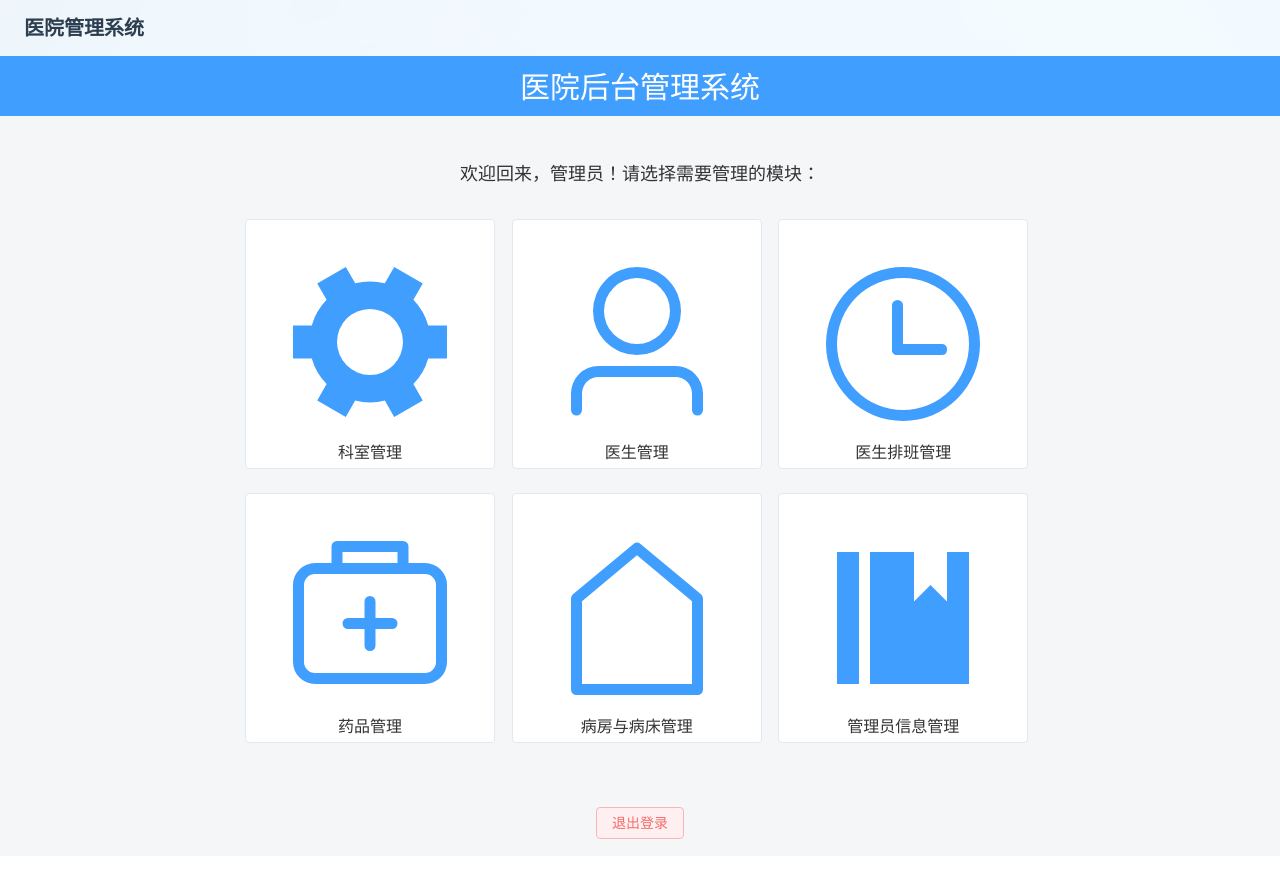
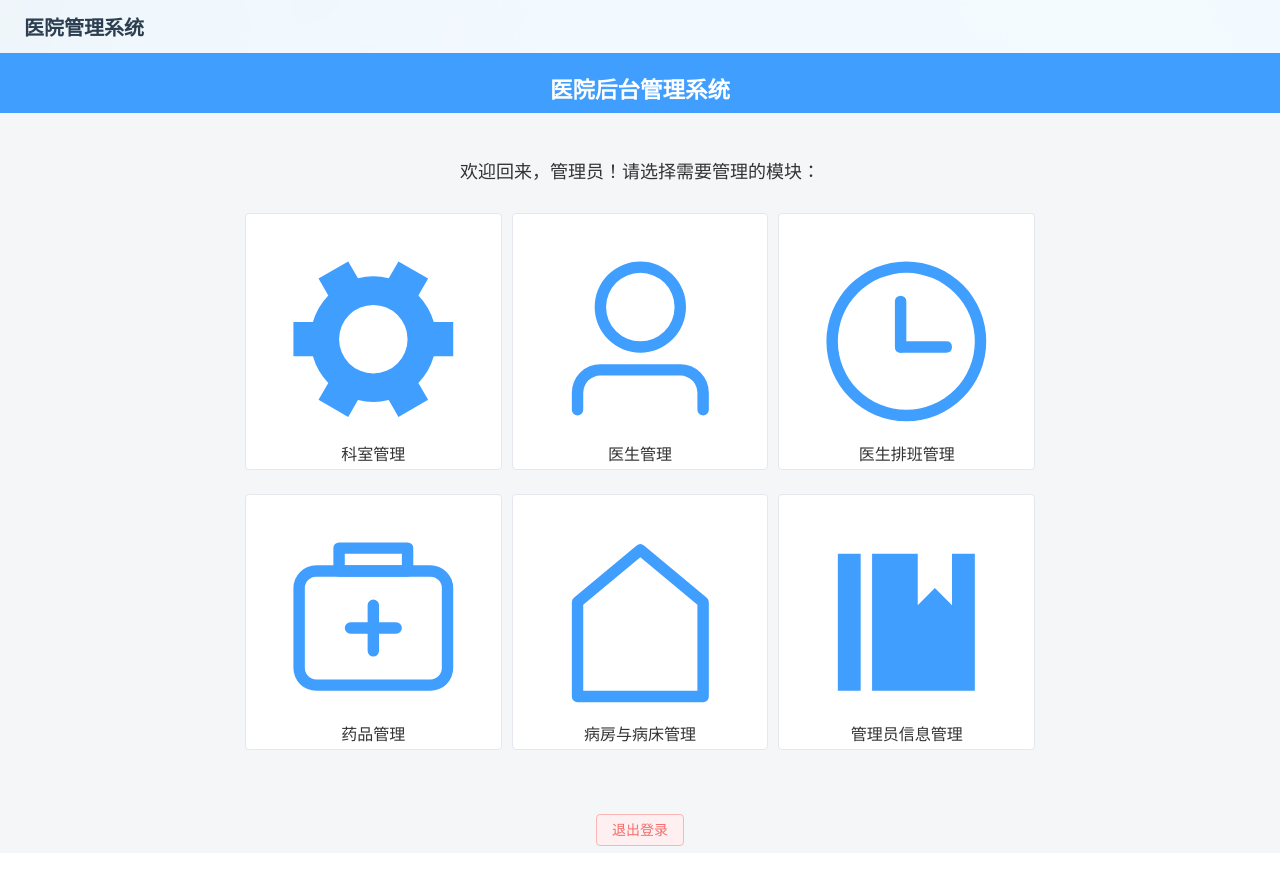
Before and after one commit to Authcult/DBWork, a Vue app in the folder vue/HospitalManagementSystem/: page /admin in a window 1280 px wide. Built offline with nearby package versions, Linux system fonts and the light colour scheme; sample sign-in values are in the browser's storage.

Commit message:
vite与npm冲突，修改配置文件使之可以正常运行，另外再测试git功能。

```diff
--- a/vue/HospitalManagementSystem/package.json
+++ b/vue/HospitalManagementSystem/package.json
@@ -18,7 +18,7 @@
   },
   "devDependencies": {
     "@vitejs/plugin-vue": "^5.2.3",
-    "vite": "^6.2.4",
+    "vite": "^6.3.5",
     "vite-plugin-vue-devtools": "^7.7.2"
   }
 }
--- a/vue/HospitalManagementSystem/src/views/AdminView.vue
+++ b/vue/HospitalManagementSystem/src/views/AdminView.vue
@@ -83,8 +83,8 @@ const adminOptions = [
   background-color: #409eff;
   color: white;
   text-align: center;
-  font-size: 20px;
-  padding: 8px 0;
+  font-size: 15px;
+  padding: 0;
 }
 
 .welcome-text {
--- a/vue/HospitalManagementSystem/vite.config.js
+++ b/vue/HospitalManagementSystem/vite.config.js
@@ -6,13 +6,10 @@ import vueDevTools from 'vite-plugin-vue-devtools'
 
 // https://vite.dev/config/
 export default defineConfig({
-  plugins: [
-    vue(),
-    vueDevTools(),
-  ],
+  plugins: [vue(), vueDevTools()],
   resolve: {
     alias: {
       '@': fileURLToPath(new URL('./src', import.meta.url))
-    },
-  },
+    }
+  }
 })
```
Also changed, not shown: vue/HospitalManagementSystem/src/main.js (+7 -9 lines), 1 other file (tests, documents, lock files or other folders).
